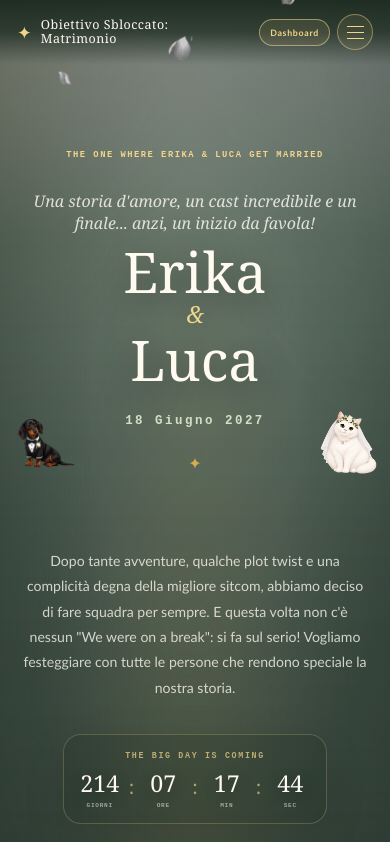
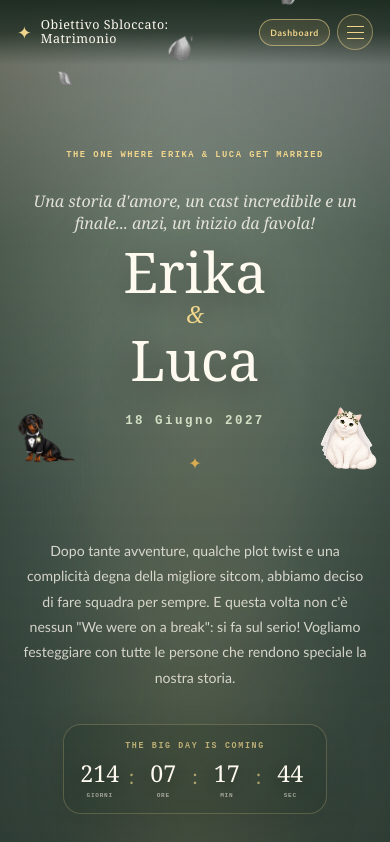
Before and after one commit to Luke932/the-greatest-adventure-frontend, an Angular app: page / in a window 390 px wide. Shown: the top 842 px of the page. Built offline with nearby package versions, Linux system fonts and the light colour scheme.

Commit message:
update css homepage

```diff
--- a/src/app/features/home/pages/home-page/home-page.css
+++ b/src/app/features/home/pages/home-page/home-page.css
@@ -1478,7 +1478,7 @@
 
 
   .hero-description {
-    padding-top: 50px;
+    padding-top: 40px;
     font-size: 0.88rem;
   }
 
```
